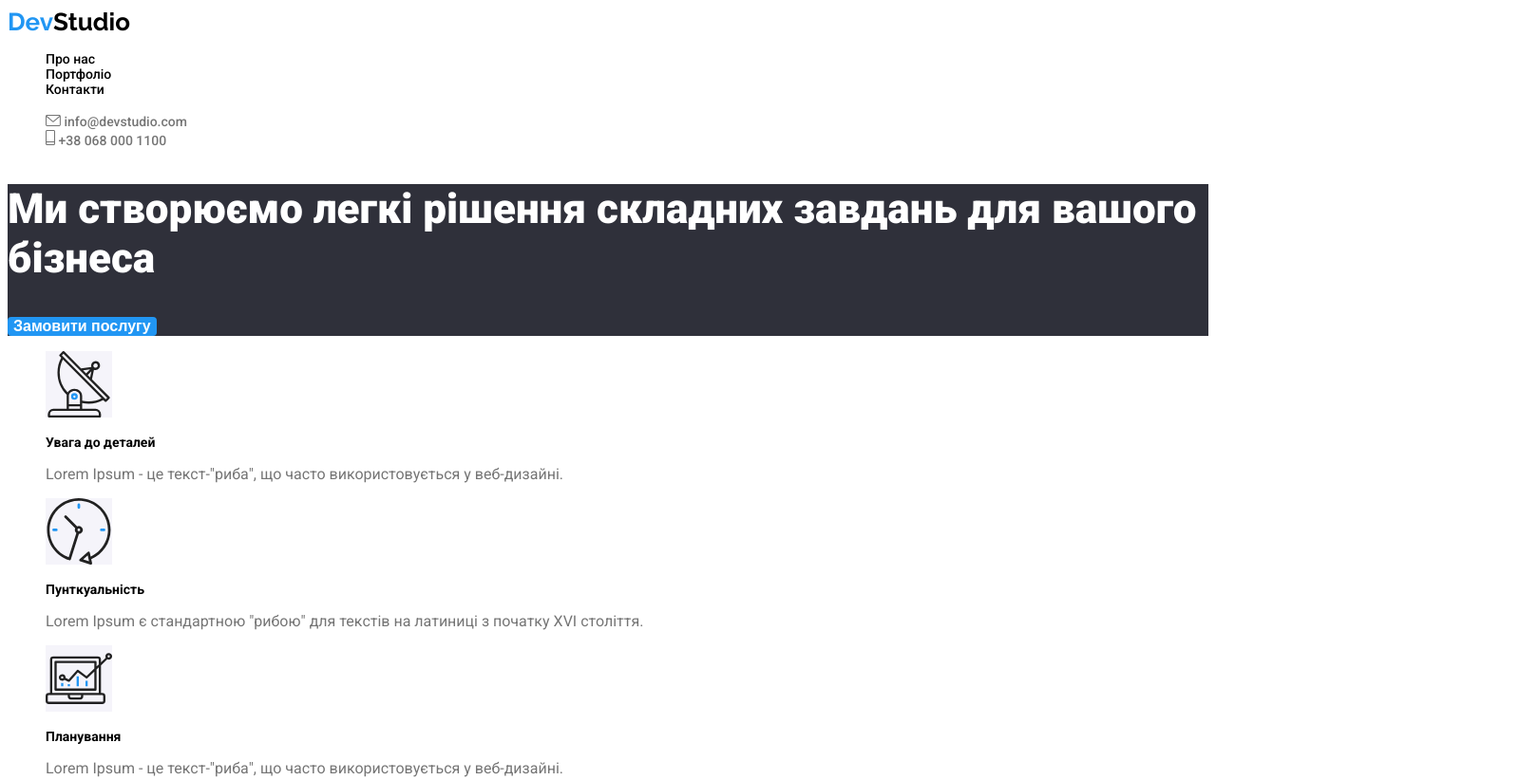
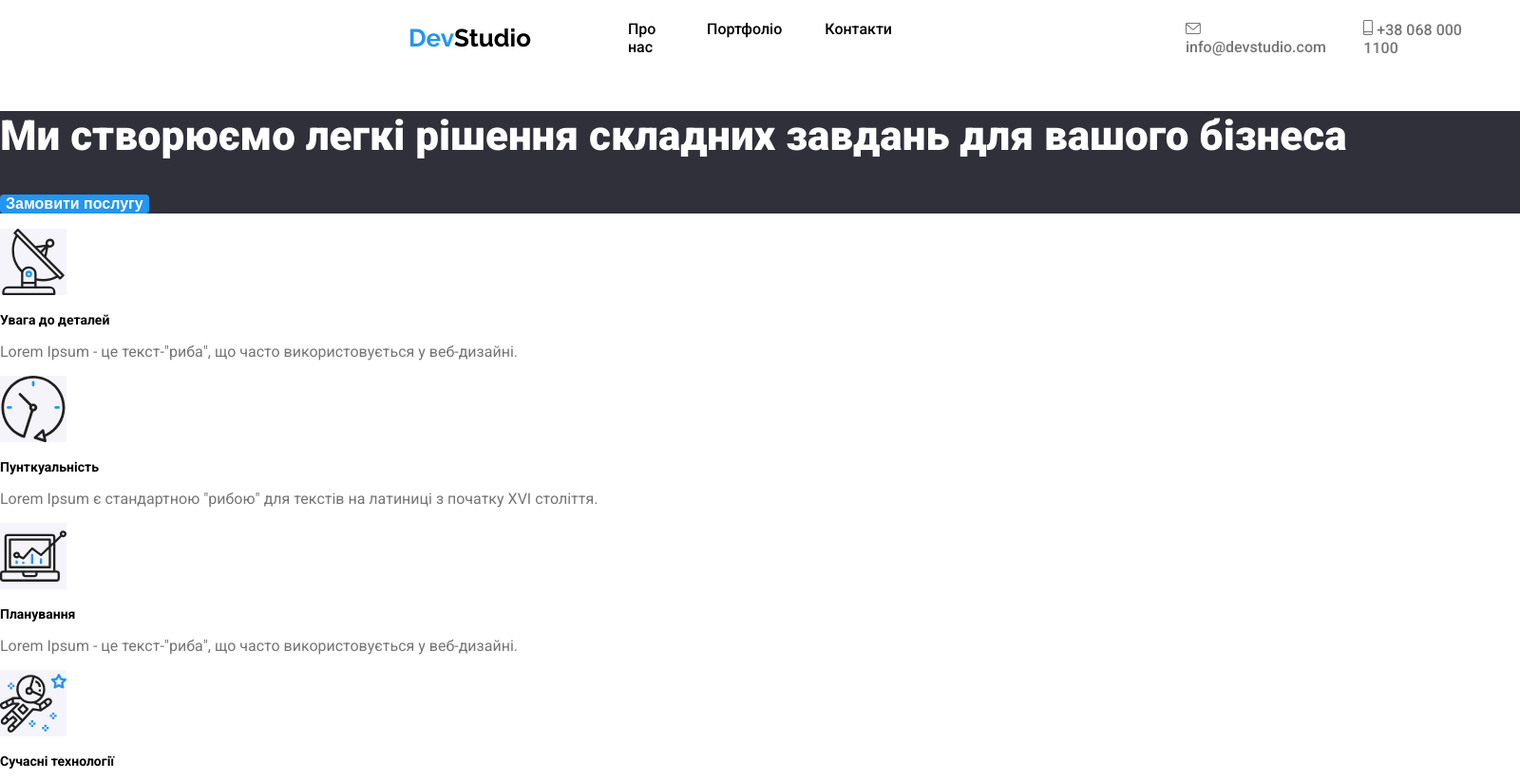
Before and after one commit to SolonetsMykhailo/wt-markup-03, a plain HTML site: page index.html in a window 1280 px wide. Shown: the top 822 px of the page at 95% size, 1600 px wide, since content can reach past the window. Drawn offline with Linux system fonts and the light colour scheme.

Commit message:
header
end header

```diff
--- a/css/style.css
+++ b/css/style.css
@@ -7,27 +7,53 @@ a {
     color:black;
     text-decoration: none;
 }
-ul {list-style-type: none;}
-body {font-family: "Roboto";}
+ul {
+    list-style-type: none;
+    padding: 0;
+}
+body {
+    font-family: "Roboto";
+    margin: 0px;
+    width: 1600px;
+    margin-right: auto;
+    margin-left: auto;
+    }
+header{
+    display: flex;
+    align-items: center;
+    height: 80px;
+    }
 .logo {
     font-family: "Raleway";
     font-weight: 700;
     font-size: 26px;
+    margin-left: 215px;
 }
 .logo .logo {color: var(--blue);}
-header nav ul li {
-    margin-right: 20px;
+.navigation .links{
+    display: flex;
+    margin-left: 102px;
+}
+.navigation .links li{
+    margin-right: 45px;
     font-weight: 500;
-    font-size: 14px;
 }
-header nav ul li :hover{
+.navigation .links li:last-child {
+    margin-right: 0;
+}
+.navigation .links li :hover {
+    color: var(--blue_logo_color);
+}
+header nav ul li:hover{
     color: var(--blue);
-    margin-right: 1px;
+}
+.contacts_info {
+    display: flex;
+    margin-left: 309px;
 }
 .contacts_info li a{
-    margin-right: 20px;
+    margin-right: 30px;
     font-weight: 500;
-    font-size: 14px;
     color: var(--grey_text);
     fill: var(--grey_text)
 }
--- a/index.html
+++ b/index.html
@@ -12,8 +12,8 @@
 <body>
     <header>
         <a class= "logo" href="./index.html"><span class = "logo">Dev</span>Studio</a>
-        <nav>
-            <ul>
+        <nav class= "navigation">
+            <ul class= "links">
                 <li><a href="#">Про нас</a></li>
                 <li><a href="#">Портфоліо</a></li>
                 <li><a href="#">Контакти</a></li>
```
